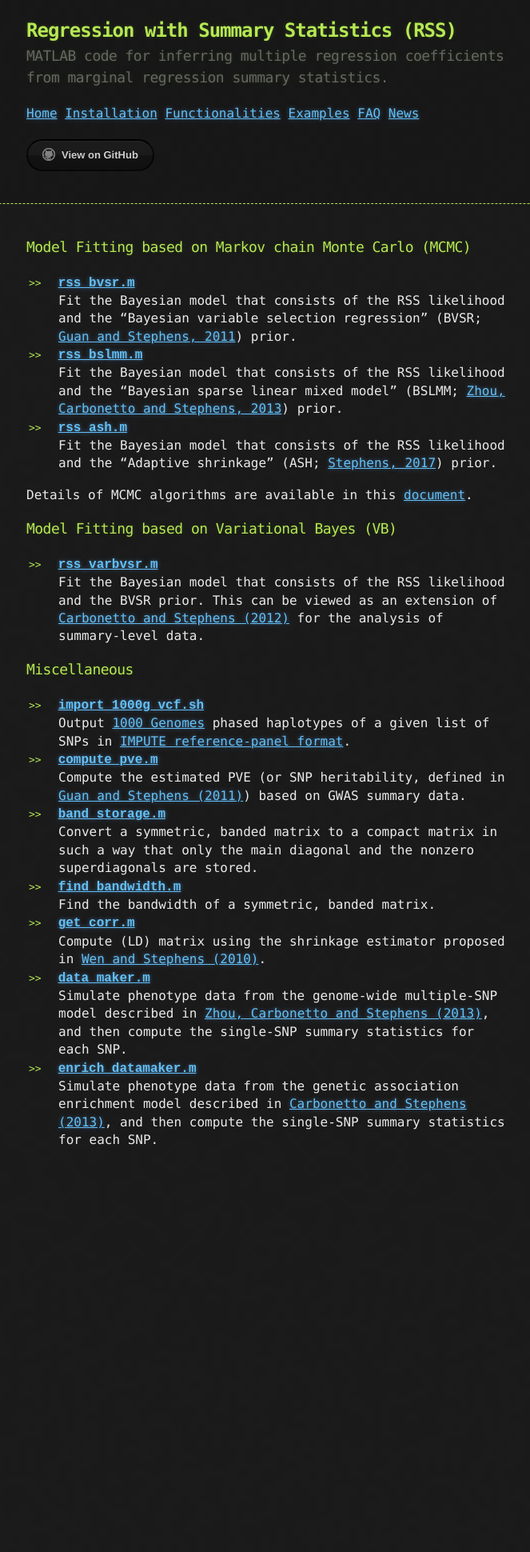
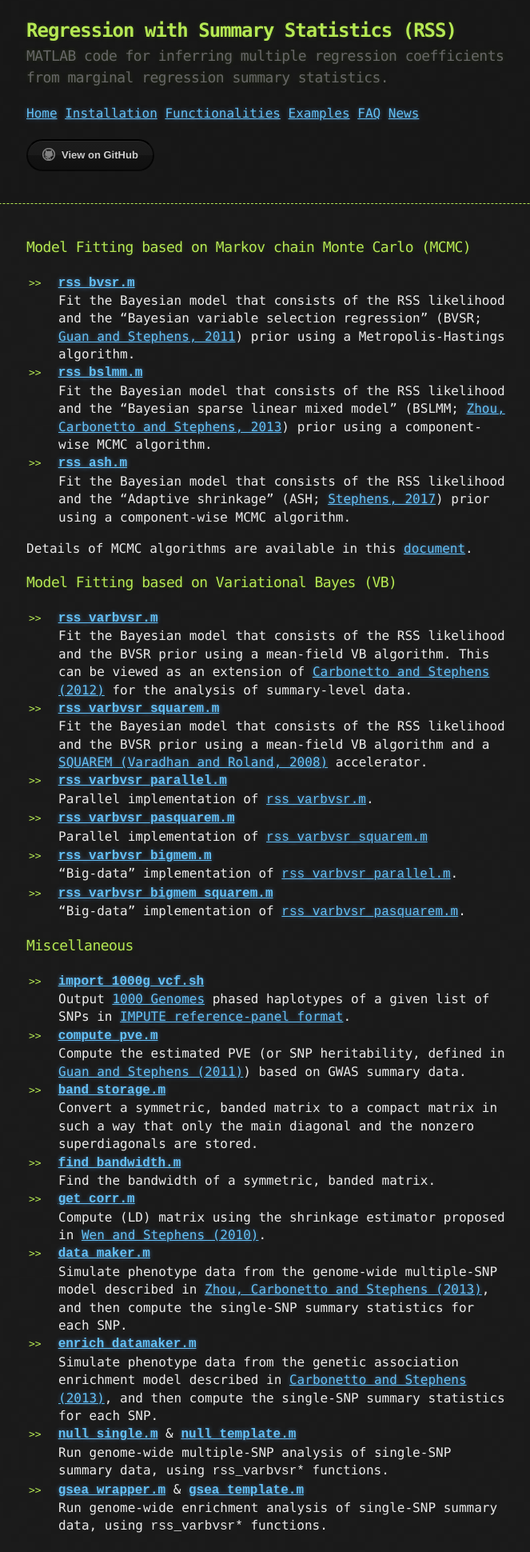
Before and after one commit to stephenslab/rss, a Jekyll site: the page built from docs/Functionalities.md, in a window 1280 px wide. Shown: the whole page at 80% size, without its empty margins (307-970 px from the left). Built offline with Jekyll 4.4.1, drawn with Linux system fonts in a browser that asks for light colours; our own code applies the rules of GitHub Pages for plain Markdown files; before the commit the page ends 1457 px from its top, so only the background shows below that.

Commit message:
Update Functionalities.md

```diff
--- a/docs/Functionalities.md
+++ b/docs/Functionalities.md
@@ -4,15 +4,20 @@ layout: default
 
 ### Model Fitting based on Markov chain Monte Carlo (MCMC)
 
-- [**`rss_bvsr.m`**](https://github.com/stephenslab/rss/blob/master/src/rss_bvsr.m) <br> Fit the Bayesian model that consists of the RSS likelihood and the "Bayesian variable selection regression" (BVSR; [Guan and Stephens, 2011](https://projecteuclid.org/euclid.aoas/1318514285)) prior.
-- [**`rss_bslmm.m`**](https://github.com/stephenslab/rss/blob/master/src/rss_bslmm.m) <br> Fit the Bayesian model that consists of the RSS likelihood and the "Bayesian sparse linear mixed model" (BSLMM; [Zhou, Carbonetto and Stephens, 2013](http://journals.plos.org/plosgenetics/article?id=10.1371/journal.pgen.1003264)) prior.
-- [**`rss_ash.m`**](https://github.com/stephenslab/rss/blob/master/src/rss_ash.m) <br> Fit the Bayesian model that consists of the RSS likelihood and the "Adaptive shrinkage" (ASH; [Stephens, 2017](https://doi.org/10.1093/biostatistics/kxw041)) prior.
+- [**`rss_bvsr.m`**](https://github.com/stephenslab/rss/blob/master/src/rss_bvsr.m) <br> Fit the Bayesian model that consists of the RSS likelihood and the "Bayesian variable selection regression" (BVSR; [Guan and Stephens, 2011](https://projecteuclid.org/euclid.aoas/1318514285)) prior using a Metropolis-Hastings algorithm.
+- [**`rss_bslmm.m`**](https://github.com/stephenslab/rss/blob/master/src/rss_bslmm.m) <br> Fit the Bayesian model that consists of the RSS likelihood and the "Bayesian sparse linear mixed model" (BSLMM; [Zhou, Carbonetto and Stephens, 2013](http://journals.plos.org/plosgenetics/article?id=10.1371/journal.pgen.1003264)) prior using a component-wise MCMC algorithm.
+- [**`rss_ash.m`**](https://github.com/stephenslab/rss/blob/master/src/rss_ash.m) <br> Fit the Bayesian model that consists of the RSS likelihood and the "Adaptive shrinkage" (ASH; [Stephens, 2017](https://doi.org/10.1093/biostatistics/kxw041)) prior using a component-wise MCMC algorithm.
 
 Details of MCMC algorithms are available in this [document](http://www.stat.uchicago.edu/~xiangzhu/rss_mcmc.pdf).
 
 ### Model Fitting based on Variational Bayes (VB)
 
-- [**`rss_varbvsr.m`**](https://github.com/stephenslab/rss/blob/master/src_vb/rss_varbvsr.m) <br> Fit the Bayesian model that consists of the RSS likelihood and the BVSR prior. This can be viewed as an extension of [Carbonetto and Stephens (2012)](https://projecteuclid.org/euclid.ba/1339616726) for the analysis of summary-level data.
+- [**`rss_varbvsr.m`**](https://github.com/stephenslab/rss/blob/master/src_vb/rss_varbvsr.m) <br> Fit the Bayesian model that consists of the RSS likelihood and the BVSR prior using a mean-field VB algorithm. This can be viewed as an extension of [Carbonetto and Stephens (2012)](https://projecteuclid.org/euclid.ba/1339616726) for the analysis of summary-level data.
+- [**`rss_varbvsr_squarem.m`**](https://github.com/stephenslab/rss/blob/master/src_vb/rss_varbvsr_squarem.m) <br> Fit the Bayesian model that consists of the RSS likelihood and the BVSR prior using a mean-field VB algorithm and a [SQUAREM (Varadhan and Roland, 2008)](http://onlinelibrary.wiley.com/doi/10.1111/j.1467-9469.2007.00585.x/abstract) accelerator.
+- [**`rss_varbvsr_parallel.m`**](https://github.com/stephenslab/rss/blob/master/src_vb/rss_varbvsr_parallel.m) <br> Parallel implementation of [`rss_varbvsr.m`](https://github.com/stephenslab/rss/blob/master/src_vb/rss_varbvsr.m).
+- [**`rss_varbvsr_pasquarem.m`**](https://github.com/stephenslab/rss/blob/master/src_vb/rss_varbvsr_pasquarem.m) <br> Parallel implementation of [`rss_varbvsr_squarem.m`](https://github.com/stephenslab/rss/blob/master/src_vb/rss_varbvsr_squarem.m)
+- [**`rss_varbvsr_bigmem.m`**](https://github.com/stephenslab/rss/blob/master/src_vb/rss_varbvsr_bigmem.m) <br> "Big-data" implementation of [`rss_varbvsr_parallel.m`](https://github.com/stephenslab/rss/blob/master/src_vb/rss_varbvsr_parallel.m).
+- [**`rss_varbvsr_bigmem_squarem.m`**](https://github.com/stephenslab/rss/blob/master/src_vb/rss_varbvsr_bigmem_squarem.m) <br> "Big-data" implementation of [`rss_varbvsr_pasquarem.m`](https://github.com/stephenslab/rss/blob/master/src_vb/rss_varbvsr_pasquarem.m).
 
 ### Miscellaneous
 
@@ -23,3 +28,5 @@ Details of MCMC algorithms are available in this [document](http://www.stat.uchi
 - [**`get_corr.m`**](https://github.com/stephenslab/rss/blob/master/misc/get_corr.m) <br> Compute (LD) matrix using the shrinkage estimator proposed in [Wen and Stephens (2010)](https://www.ncbi.nlm.nih.gov/pubmed/21479081).
 - [**`data_maker.m`**](https://github.com/stephenslab/rss/blob/master/misc/data_maker.m) <br> Simulate phenotype data from the genome-wide multiple-SNP model described in [Zhou, Carbonetto and Stephens (2013)](http://journals.plos.org/plosgenetics/article?id=10.1371/journal.pgen.1003264), and then compute the single-SNP summary statistics for each SNP.
 - [**`enrich_datamaker.m`**](https://github.com/stephenslab/rss/blob/master/misc/enrich_datamaker.m) <br> Simulate phenotype data from the genetic association enrichment model described in [Carbonetto and Stephens (2013)](http://journals.plos.org/plosgenetics/article?id=10.1371/journal.pgen.1003770), and then compute the single-SNP summary statistics for each SNP.
+- [**`null_single.m`**](https://github.com/stephenslab/rss/blob/master/src_vb/null_single.m) & [**`null_template.m`**](https://github.com/stephenslab/rss/blob/master/src_vb/null_template.m) <br> Run genome-wide multiple-SNP analysis of single-SNP summary data, using `rss_varbvsr*` functions.
+- [**`gsea_wrapper.m`**](https://github.com/stephenslab/rss/blob/master/src_vb/gsea_wrapper.m) & [**`gsea_template.m`**](https://github.com/stephenslab/rss/blob/master/src_vb/gsea_template.m) <br> Run genome-wide enrichment analysis of single-SNP summary data, using `rss_varbvsr*` functions.
```
